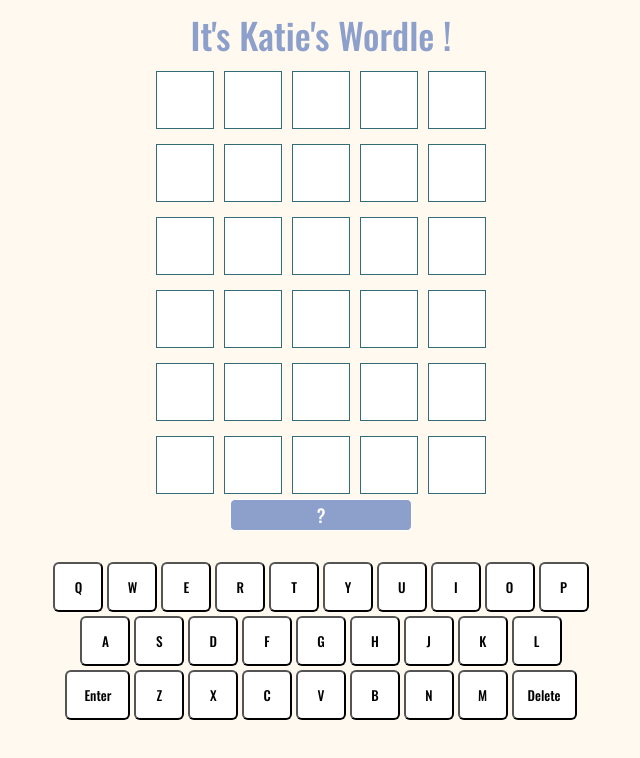
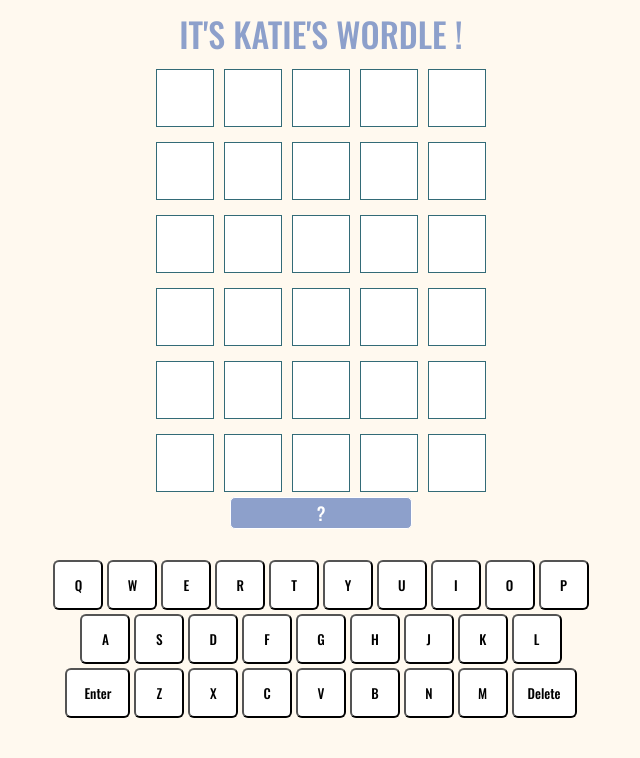
Before and after one commit to fitzpk/Its-Katies-Wordle, a plain HTML site: page index.html in a window 1280 px wide. Shown: the whole page, without its empty margins (327-967 px from the left). Drawn offline with nearby package versions, Linux system fonts and the light colour scheme.

Commit message:
Update index.html

```diff
--- a/index.html
+++ b/index.html
@@ -20,7 +20,8 @@
   #title {
     font-family: 'Oswald', sans-serif;
     color: #8da0cb;
-    font-size: 36px;
+    font-size: 34px;
+    text-transform: uppercase;
     text-align: center;
     display: block;
   }
@@ -165,7 +166,7 @@
   .helpIcon:focus {
     text-decoration: none;
     cursor: pointer;
-    background-color: #d89aad;
+    background-color: #8ad3a4;
   }
   .instructions {
     font-size: 14px;
```
